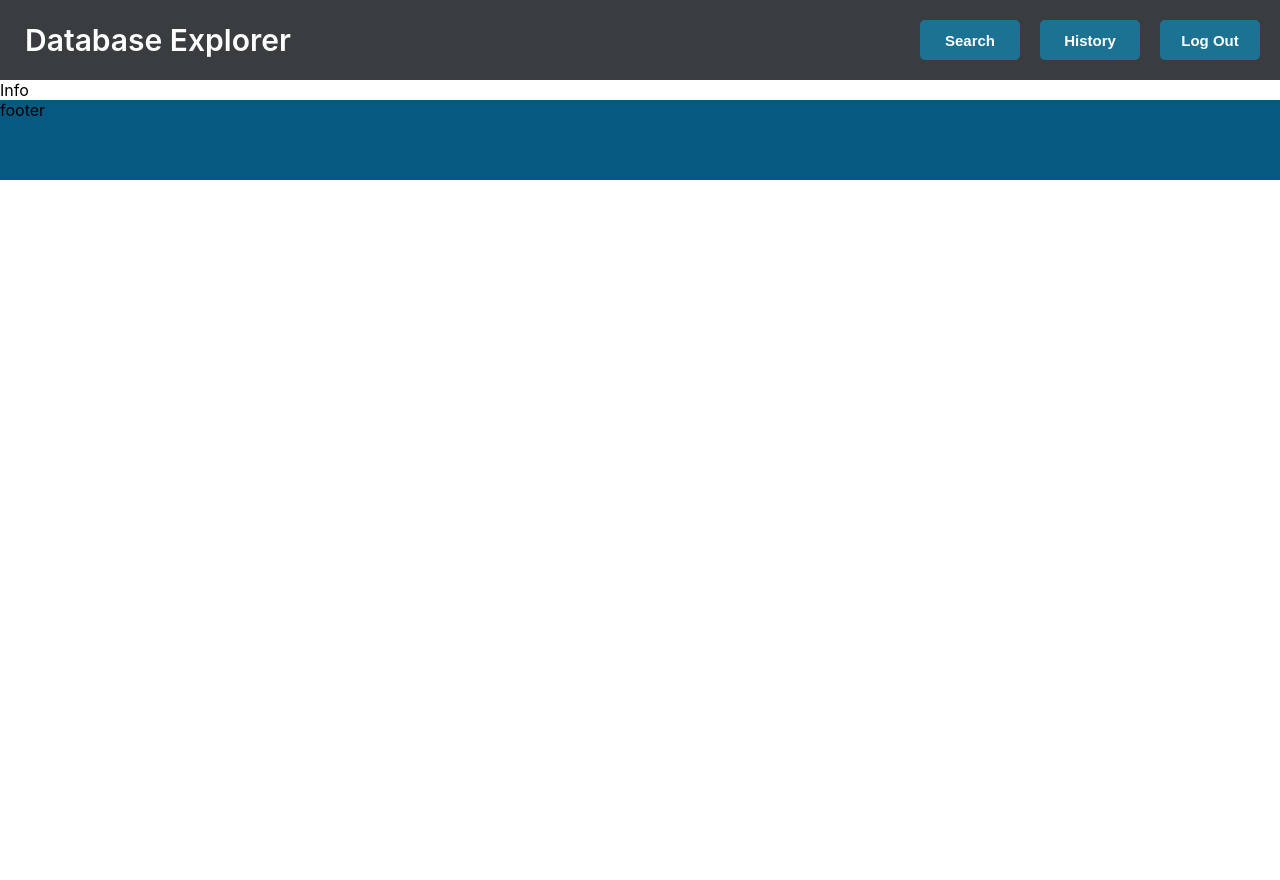
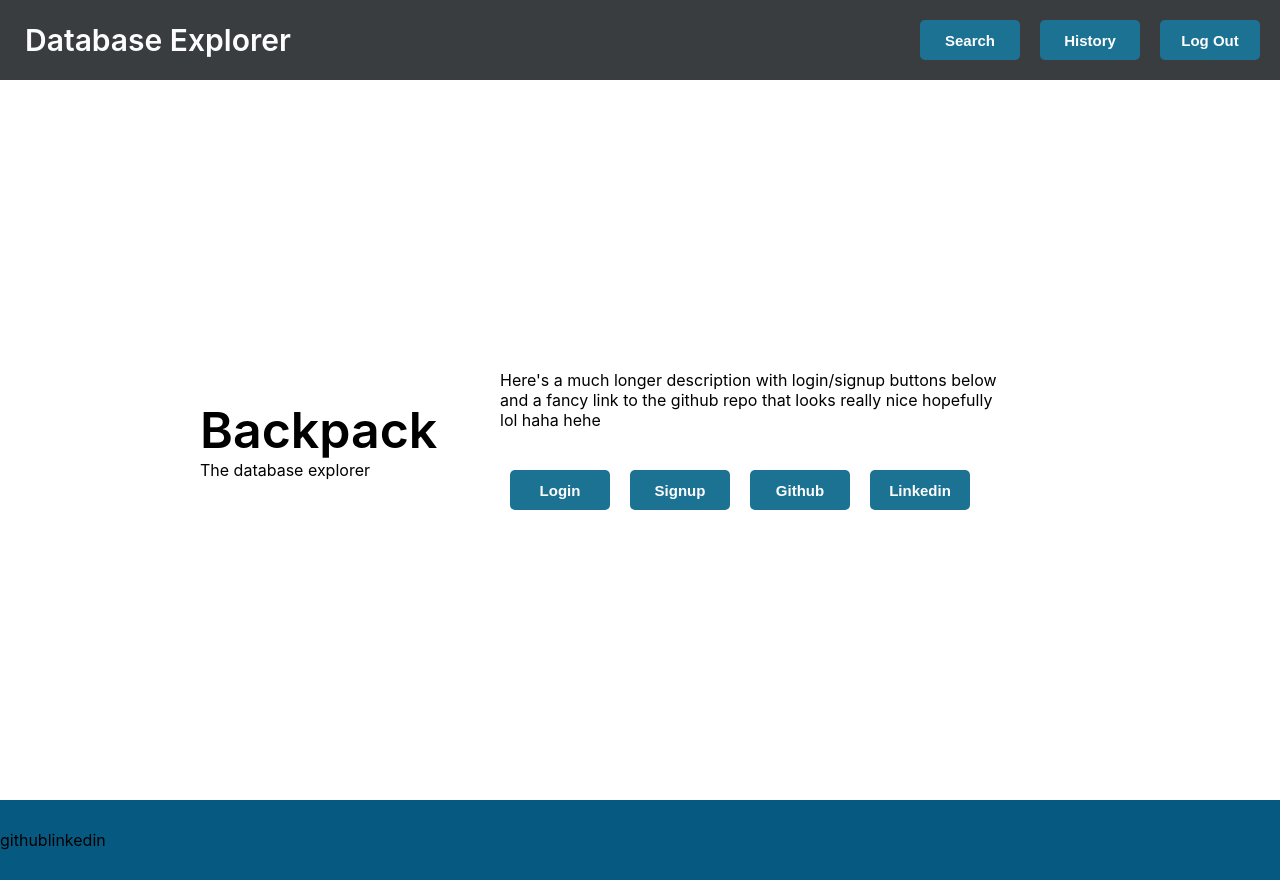
Before and after one commit to williamcd/ResumeProject, a React (Create React App) app in the folder client/: page / in a window 1280 px wide. Before the commit the page ends 800 px from the top, so only its background shows below. Built offline with nearby package versions, Linux system fonts and the light colour scheme.

Commit message:
improved functions, working on landing page

```diff
--- a/client/src/App.js
+++ b/client/src/App.js
@@ -17,7 +17,6 @@ function App() {
       <Router>
         <Nav/>
         <div>
-          {/* <LeftTab /> */}
           <Switch>
             <Route exact path="/" component={Info} />
             <Route exact path="/search" component={Search} />
--- a/client/src/components/Footer.js
+++ b/client/src/components/Footer.js
@@ -5,7 +5,8 @@ class Footer extends Component {
     render() {
         return (
             <Duh>
-                footer
+                <div>github</div>
+                <div>linkedin</div>
             </Duh>
         );
     }
@@ -15,6 +16,9 @@ const Duh = styled.div`
     height: 10vh;
     width: 100vw;
     background-color: #065A82;
+    display: flex;
+    flex-direction: row;
+    align-items: center;
 `
 
 export default Footer;
--- a/client/src/components/Info.js
+++ b/client/src/components/Info.js
@@ -1,13 +1,76 @@
 import React, { Component } from 'react';
+import styled from 'styled-components';
+import { Link } from "react-router-dom";
 
 class Info extends Component {
     render() {
         return (
-            <div>
-                Info
-            </div>
+            <Main>
+                <div>
+                    <Title>Backpack</Title>
+                    <Slogan>The database explorer</Slogan>
+                </div>
+                <div>
+                    <Description>
+                        Here's a much longer description with login/signup buttons below and a fancy link to the github repo that looks really nice hopefully lol haha hehe
+                    </Description>
+                    <Links>
+                        <Link to="/login"><Button1>Login</Button1></Link>
+                        <Link to="/signup"><Button1>Signup</Button1></Link>
+                        <Link><Button1>Github</Button1></Link>
+                        <Link><Button1>Linkedin</Button1></Link>
+                    </Links>
+                </div>
+            </Main>
         );
     }
 }
 
+const Main = styled.div`
+    width: 100vw;
+    height: 90vh;
+    display: flex;
+    flex-direction: row;
+    align-items: center;
+`
+const Links = styled.div`
+    width: 400px;
+    margin-top: 40px;
+    margin-left: 100px;
+    display: flex;
+    flex-direction: row;
+`
+const Button1 = styled.button`
+    width: 100px;
+    height: 40px;
+    margin-left: 10px;
+    margin-right: 10px;
+    border-radius: 5px;
+    background-color: #1C7293;
+    color: #FDFDFF;
+    border: none;
+    font-size: 15px;
+    font-weight: bold;
+    outline: none;
+    &:hover {
+        color: #C6C5B9;
+    };
+    &:active {
+        background-color: #065A82;
+    }
+`
+const Description = styled.div`
+    margin-left: 100px;
+    width: 500px;
+`
+const Title = styled.div`
+    margin-left: 200px;
+    width: 200px;
+    font-size: 50px;
+    font-weight: 600;
+`
+const Slogan = styled.div`
+    margin-left: 200px;
+`
+
 export default Info;
--- a/client/src/components/Search.js
+++ b/client/src/components/Search.js
@@ -69,14 +69,12 @@ class Search extends Component {
 const AuthCheck = styled.div`
     align-self: flex-start;
     text-align: center;
-    /* margin-right: 2px; */
 `
 const LeftToRight = styled.div`
     display: flex;
     flex-direction: row;
 `
 const ResultView = styled.div`
-    /* background-color: yellow; */
     display: flex;
     height: 85vh;
     width: 70%;
```
